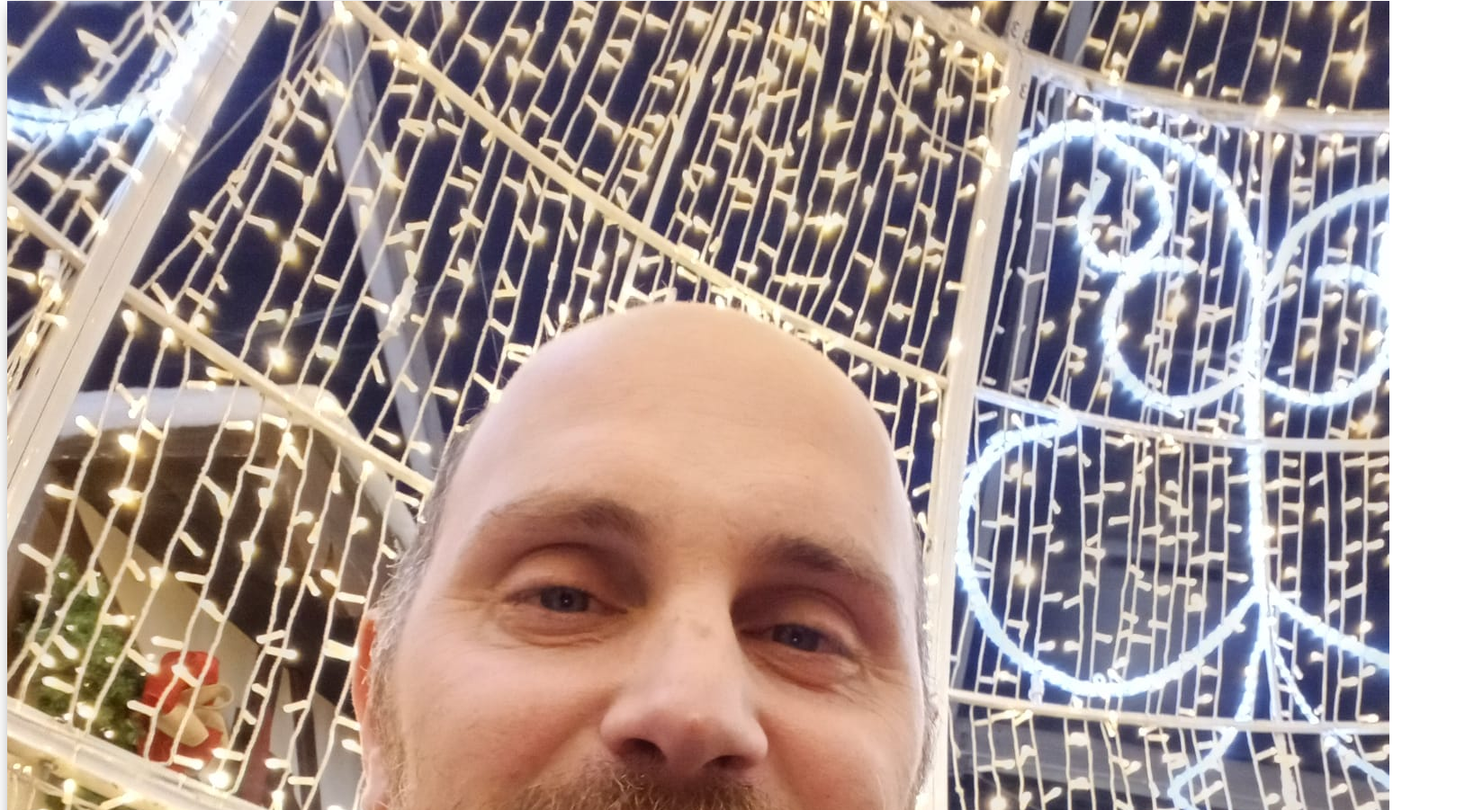
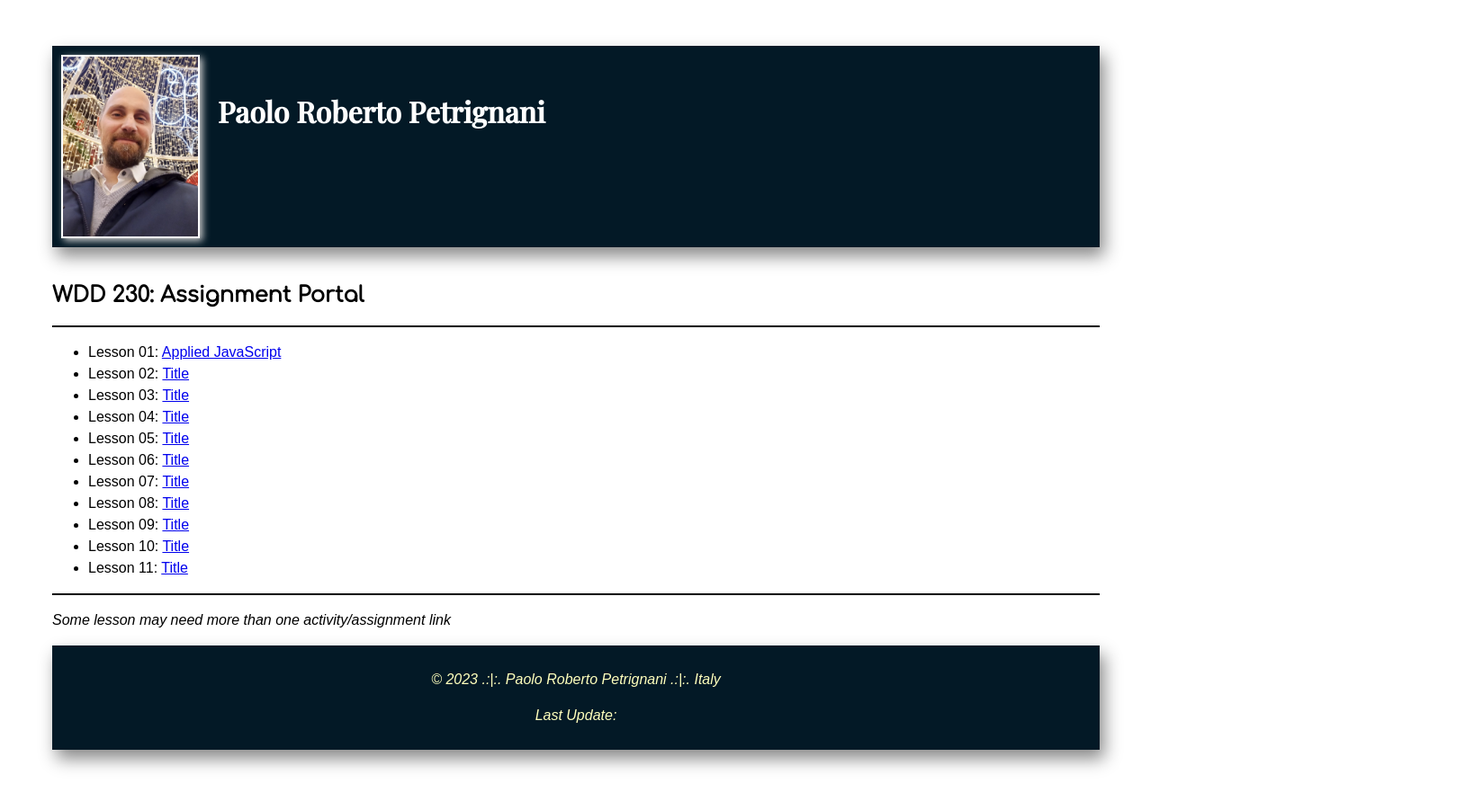
Before and after one commit to prpetrignani/wdd230, a plain HTML site: page index.html in a window 1280 px wide. Shown: the part 7-908 px from the top of the page at 90% size, 1628 px wide, since content can reach past the window. Drawn offline with nearby package versions, Linux system fonts and the light colour scheme.

Commit message:
modifiche

```diff
--- a/index.html
+++ b/index.html
@@ -4,8 +4,8 @@
     <meta charset="UTF-8">
     <meta http-equiv="X-UA-Compatible" content="IE=edge">
     <meta name="viewport" content="width=device-width, initial-scale=1.0">
+    <link rel="stylesheet" href="styles/style.css"/>
     <title>Your Course Assignment Portal Page</title>
-    <link rel="stylesheet" href="styles/style.css">
 </head>
 <body>
     <div class="title">
@@ -17,7 +17,7 @@
         <div>
             <h2>WDD 230: Assignment Portal</h2>
         </div>
-        <div>
+        <div class="core">
             <ul>
                 <li>Lesson 01: <a href="w01-activity.html">Applied JavaScript</a></li>
                 <li>Lesson 02: <a href="..">Title</a></li>
--- a/styles/style.css
+++ b/styles/style.css
@@ -1,24 +1,53 @@
 @import url('https://fonts.googleapis.com/css2?family=Playfair+Display:wght@500&display=swap');
 @import url('https://fonts.googleapis.com/css2?family=Comfortaa&display=swap');
 
+body {
+    padding: 50px;
+}
+
 .title {
     display: flex;
-    background-color: 3, 25, 38;
+    flex: 1 1 200;}
+
+.title, footer{
+    background-color: rgb(3, 25, 38);
     box-shadow: 5px 10px 18px #888888;
+    padding: 10px;
 }
 
-.me img {
-    max-width: 100px;
+footer {
+    color: rgb(255, 255, 188);
+    text-align: center;
+}
+
+.me {
+    width: 150px;
+    border: solid 2px white;
+    box-shadow: 3px 3px 8px #cecece;
 }
 
 h1 {
     font-family: "Playfair Display", serif;
-    font-size: 1.1em;
     color: white;
+    padding: 20px;
+}
+
+.core {
+    border-top: 2px solid black;
+    border-bottom: 2px solid black;
 }
 
 h2 {
 font-family: 'Comfortaa', cursive;
-font-size: 0.8em;
 color: black;
+padding-top: 20px;
 }
+
+ul, p {
+    font-family: arial, sans-serif;
+    line-height: 1.5em;
+}
+
+p {
+    font-style: italic;
+}
```
